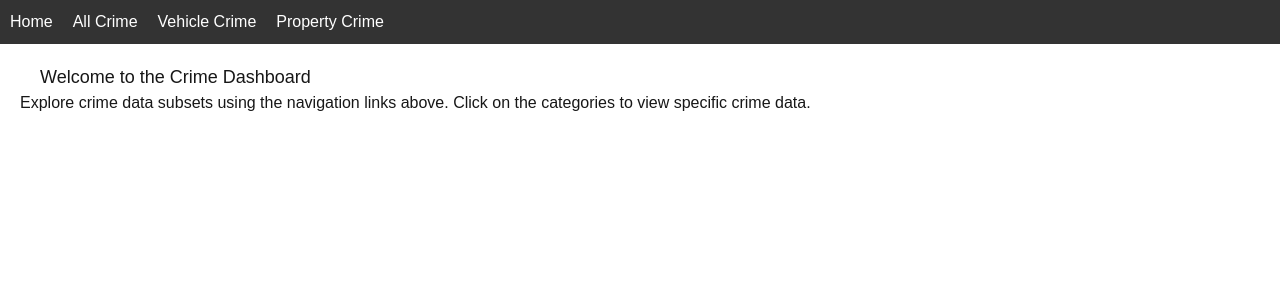
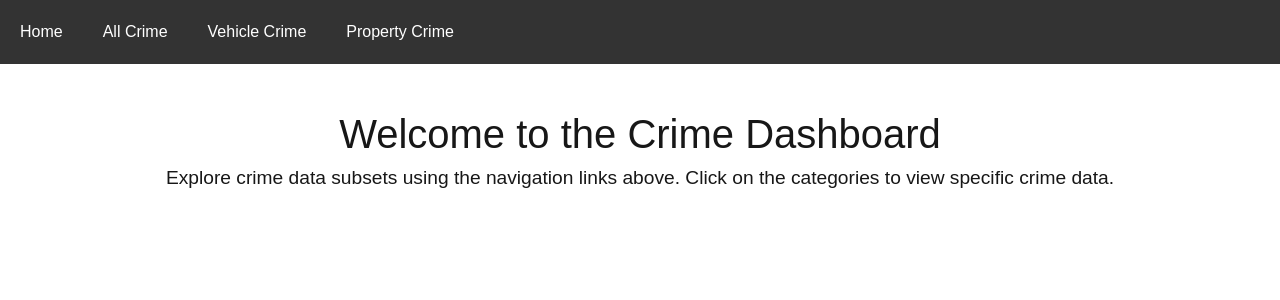
Before and after one commit to JamesZingale/CrimeDataDashboard, a Next.js app: page / in a window 1280 px wide. Shown: the top 300 px of the page. Built offline with nearby package versions, Linux system fonts and the light colour scheme.

Commit message:
Change home UI
made some change to home page and created css file for CrimeCard and moved them to their own folder

```diff
--- a/app/alldata/page.tsx
+++ b/app/alldata/page.tsx
@@ -1,7 +1,7 @@
 'use client';
 
 import { useState, useEffect } from "react";
-import CrimeCard from "../components/CrimeCard";
+import CrimeCard from "../components/CrimeCard/CrimeCard";
 import { ICrime } from "../models/crime";
 
 const allData = () => {
--- /dev/null
+++ b/app/components/CrimeCard/CrimeCard.css
@@ -0,0 +1,8 @@
+.crime-card {
+    display:block;
+    border: 2px solid #007BFF; /* Outline color */
+    border-radius: 12px; /* Rounded corners */
+    padding: 16px; /* Padding inside the card */
+    margin-bottom: 20px; /* Space between cards */
+    background-color: #0a0a0a; /* Background color */
+  }
--- a/app/components/CrimeCard.tsx
+++ b/app/components/CrimeCard/CrimeCard.tsx
@@ -1,5 +1,6 @@
 import React from "react";
-import { ICrime } from "../models/crime";
+import { ICrime } from "../../models/crime";
+import "./CrimeCard.css";
 
 interface CrimeCardProps {
   crime: Omit<ICrime, "_id">;
@@ -8,7 +9,9 @@ interface CrimeCardProps {
 const CrimeCard = ({ crime }: CrimeCardProps) => {
   return (
     <div className="crime-card">
-      <h3>{crime.dr_no}</h3>
+        <div>
+            {crime.dr_no}
+        </div>
       <p><strong>Date Reported:</strong> {new Date(crime.date_rptd).toLocaleDateString()}</p>
       <p><strong>Area:</strong> {crime.area}</p>
       <p><strong>Description:</strong> {crime.crm_cd_desc}</p>
--- a/app/globals.css
+++ b/app/globals.css
@@ -20,13 +20,31 @@ body {
   font-family: Arial, Helvetica, sans-serif;
 }
 
-.crime-card {
-  border: 2px solid #007BFF; /* Outline color */
-  border-radius: 12px; /* Rounded corners */
-  padding: 16px; /* Padding inside the card */
-  margin-bottom: 20px; /* Space between cards */
-  background-color: #0a0a0a; /* Background color */
+header{
+    padding: 20px;
+    background: #333;
+    color: #fff;
 }
+
+nav{
+    display: flex;
+    gap: 40px;
+}
+
+.welcome {
+    display: flex;
+    flex-direction: column;
+    align-items: center;
+    justify-content: top;
+    height: 0vh;
+    font-size: 2.5rem;
+    margin-top: 20px;
+}
+
+.des{
+    font-size: 1.2rem;
+}
+
 
 .header-container {
   display: flex;
--- a/app/layout.tsx
+++ b/app/layout.tsx
@@ -6,8 +6,8 @@ export default function RootLayout({ children }: { children: React.ReactNode })
   return (
     <html lang="en">
       <body>
-        <header style={{ padding: "10px", background: "#333", color: "#fff" }}>
-          <nav style={{ display: "flex", gap: "20px" }}>
+        <header>
+          <nav>
             <Link href="/">Home</Link>
             <Link href="/alldata">All Crime</Link>
             <Link href="/vehicledata">Vehicle Crime</Link>
--- a/app/page.tsx
+++ b/app/page.tsx
@@ -1,12 +1,12 @@
 // app/page.tsx
 export default function Home() {
   return (
-    <div>
-      <h1>Welcome to the Crime Dashboard</h1>
-      <p>
+    <div className="welcome">
+      Welcome to the Crime Dashboard
+      <div className="des">
         Explore crime data subsets using the navigation links above. Click on
         the categories to view specific crime data.
-      </p>
+      </div>
     </div>
   );
 }
--- a/app/propertydata/page.tsx
+++ b/app/propertydata/page.tsx
@@ -1,7 +1,7 @@
 'use client';
 
 import { useState, useEffect } from "react";
-import CrimeCard from "../components/CrimeCard";
+import CrimeCard from "../components/CrimeCard/CrimeCard";
 import { ICrime } from "../models/crime";
 
 const propertyData = () => {
--- a/app/vehicledata/page.tsx
+++ b/app/vehicledata/page.tsx
@@ -1,7 +1,7 @@
 'use client';
 
 import { useState, useEffect } from "react";
-import CrimeCard from "../components/CrimeCard";
+import CrimeCard from "../components/CrimeCard/CrimeCard";
 import { ICrime } from "../models/crime";
 
 const vehicleData = () => {
```
